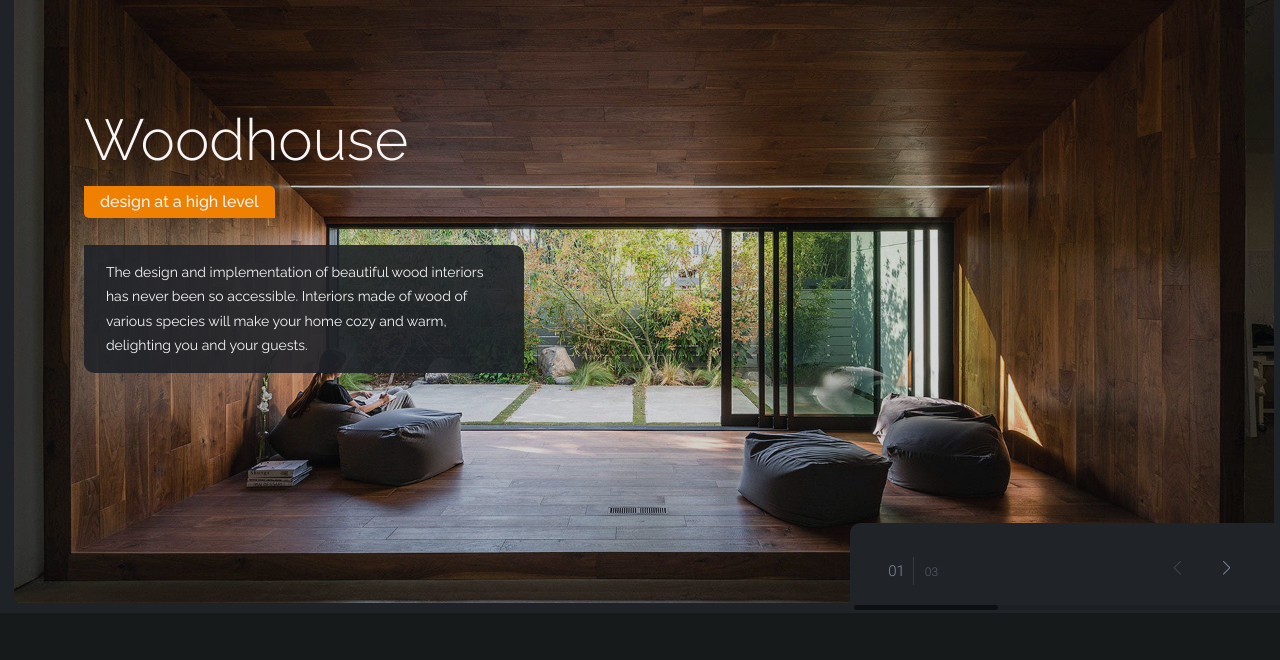
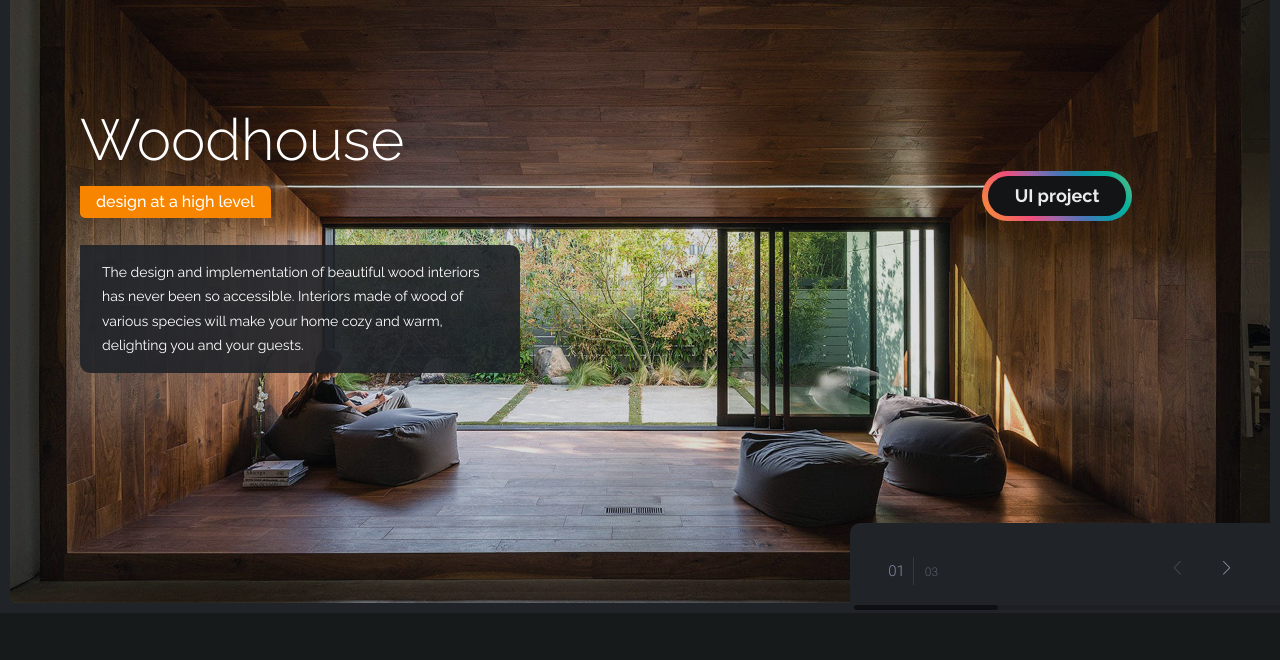
Before and after one commit to rmb-dev/UI_wooDesign, a plain HTML site: page index.html in a window 1280 px wide. Shown: the part 107-767 px from the top of the page. Drawn offline with nearby package versions, Linux system fonts and the light colour scheme.

Commit message:
Add files via upload

```diff
--- a/index.html
+++ b/index.html
@@ -70,10 +70,14 @@
 
 	<div class="home-slider">
 		<div class="swiper-wrapper">
-			<div class="btn"> Figma project</div>
+
 			<div class="swiper-slide home-slider__slide"
 				style="background-image: url(images/portfolio/interior-5-1.jpg);">
 				<div class="container">
+					<a id="ui__button"
+						href="https://www.figma.com/file/QvEIF0R1FbMc7aX9fFOGcW/wooDesign-(Commercial-Website)"
+						target="_blank">
+					</a>
 					<h2 data-animate="bottom" class="home-slider__heading">Woodhouse design at a high level</h2>
 					<p data-animate="bottom" class="home-slider__text">The design and implementation of beautiful wood
 						interiors has never been so accessible. Interiors made of wood of various species will make your
```
